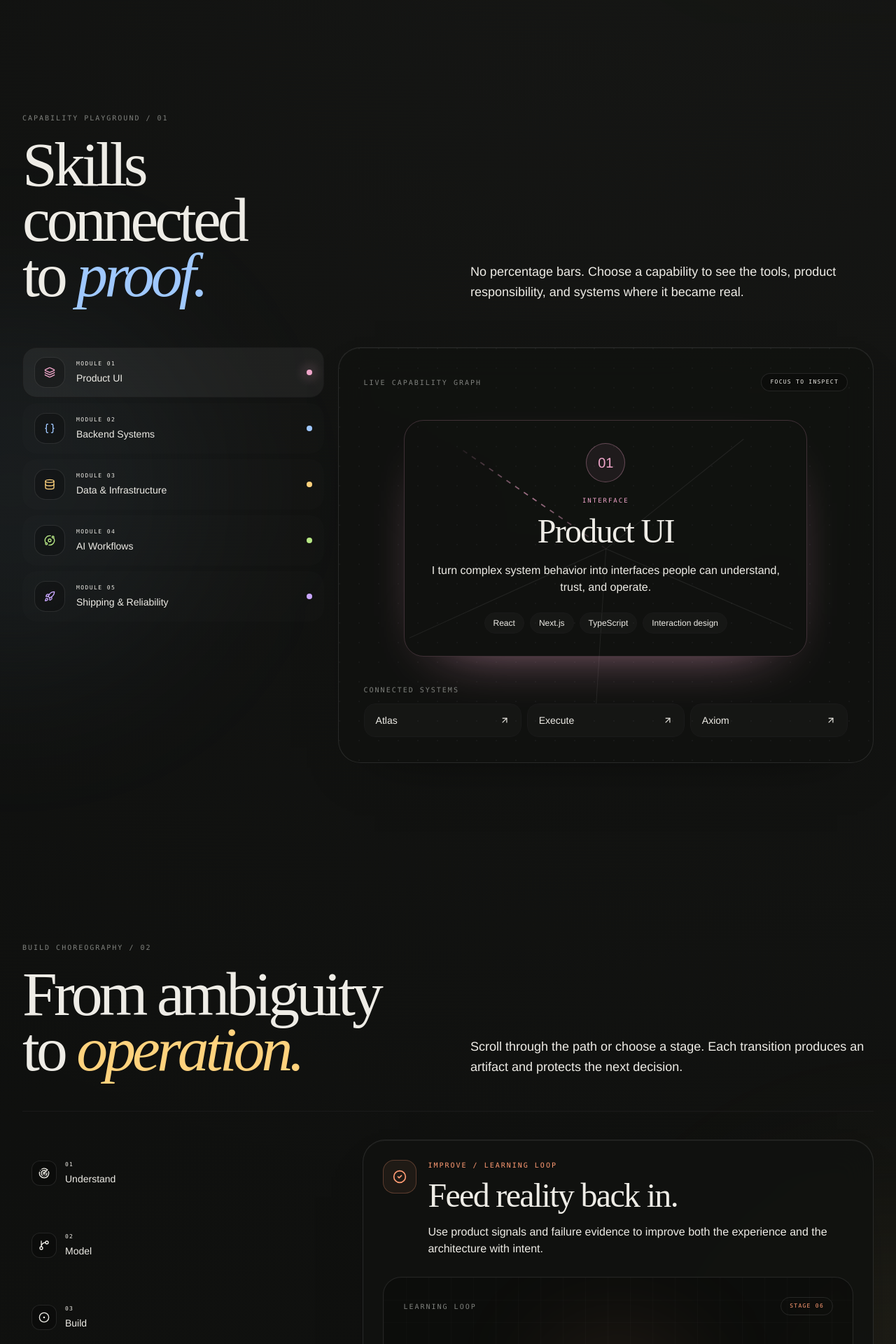
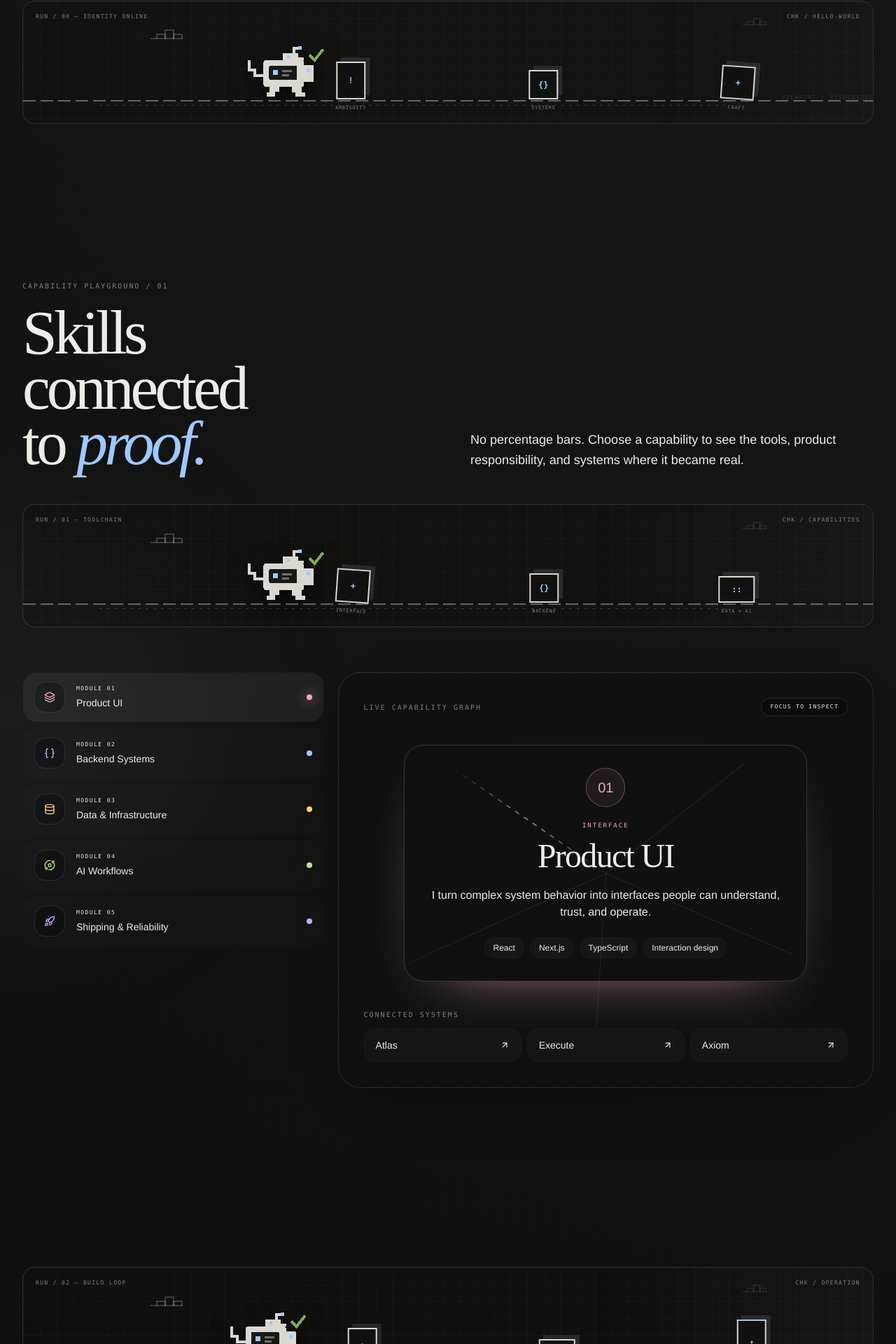
Before and after one commit to priyanshjhaa/Portfolio-, a Next.js app: page / in a window 1280 px wide. Shown: the part 991-2911 px from the top of the page at 70% size. Built offline with nearby package versions, Linux system fonts and the light colour scheme.

Commit message:
feat: apply runner narrative across portfolio chapters

```diff
--- a/components/sections/CapabilitiesLab.tsx
+++ b/components/sections/CapabilitiesLab.tsx
@@ -3,8 +3,9 @@
 import Link from 'next/link';
 import { ArrowUpRight, Braces, Database, Layers3, Orbit, Rocket } from 'lucide-react';
 import { useState } from 'react';
-import { capabilities, projects } from '@/lib/data';
+import { capabilities, projects, runnerSceneById } from '@/lib/data';
 import { AnimatePresence, MotionReveal, motion, useReducedMotion } from '@/components/ui/LabMotion';
+import RunnerChapterScene from '@/components/ui/RunnerChapterScene';
 import { cn } from '@/lib/utils';
 
 const icons = [Layers3, Braces, Database, Orbit, Rocket];
@@ -33,6 +34,10 @@ export default function CapabilitiesLab() {
           <p className="max-w-xl text-lg leading-relaxed text-text-secondary lg:justify-self-end">
             No percentage bars. Choose a capability to see the tools, product responsibility, and systems where it became real.
           </p>
+        </MotionReveal>
+
+        <MotionReveal delay={0.05} className="mt-12">
+          <RunnerChapterScene scene={runnerSceneById.skills} compact />
         </MotionReveal>
 
         <MotionReveal delay={0.08} className="mt-16 grid gap-5 lg:grid-cols-[0.72fr_1.28fr]">
--- a/components/sections/EvidenceLab.tsx
+++ b/components/sections/EvidenceLab.tsx
@@ -1,8 +1,9 @@
 'use client';
 
 import { Check, GitCommitHorizontal, Radio, Sparkles } from 'lucide-react';
-import { currentBuild, receipts, recentBuilds } from '@/lib/data';
+import { currentBuild, receipts, recentBuilds, runnerSceneById } from '@/lib/data';
 import { MotionReveal, motion, useReducedMotion } from '@/components/ui/LabMotion';
+import RunnerChapterScene from '@/components/ui/RunnerChapterScene';
 
 export default function EvidenceLab() {
   const reduceMotion = useReducedMotion();
@@ -25,7 +26,11 @@ export default function EvidenceLab() {
           </p>
         </MotionReveal>
 
-        <div className="grid border-b border-white/8 lg:grid-cols-[0.82fr_1.18fr]">
+        <MotionReveal delay={0.05} className="mt-12">
+          <RunnerChapterScene scene={runnerSceneById.evidence} compact />
+        </MotionReveal>
+
+        <div className="mt-14 grid border-b border-white/8 lg:grid-cols-[0.82fr_1.18fr]">
           <MotionReveal className="border-b border-white/8 py-14 lg:border-b-0 lg:border-r lg:pr-12">
             <div className="flex items-center justify-between gap-4">
               <p className="field-label">Live build feed</p>
--- a/components/sections/FieldContact.tsx
+++ b/components/sections/FieldContact.tsx
@@ -1,6 +1,7 @@
 import { ArrowUpRight, Github, Linkedin, Mail } from 'lucide-react';
-import { contact } from '@/lib/data';
+import { contact, runnerSceneById } from '@/lib/data';
 import { Magnetic, MotionReveal } from '@/components/ui/LabMotion';
+import RunnerChapterScene from '@/components/ui/RunnerChapterScene';
 
 export default function FieldContact({ active = false }: { active?: boolean }) {
   return (
@@ -18,6 +19,10 @@ export default function FieldContact({ active = false }: { active?: boolean }) {
             </span>
           ))}
         </div>
+      </div>
+
+      <div className="mx-auto max-w-[1240px]">
+        <RunnerChapterScene scene={runnerSceneById.contact} compact />
       </div>
 
       <div className="mx-auto max-w-[1240px] py-20 md:py-28">
--- a/components/sections/Hero.tsx
+++ b/components/sections/Hero.tsx
@@ -2,8 +2,9 @@
 
 import Image from 'next/image';
 import { ArrowDownRight, ArrowUpRight, Braces, Github, MapPin, Terminal } from 'lucide-react';
-import { contact, heroContent, heroRoles } from '@/lib/data';
+import { contact, heroContent, heroRoles, runnerSceneById } from '@/lib/data';
 import { KineticWords, MotionReveal, PointerParallax, motion, useReducedMotion } from '@/components/ui/LabMotion';
+import RunnerChapterScene from '@/components/ui/RunnerChapterScene';
 
 function PortraitScene() {
   const reduceMotion = useReducedMotion();
@@ -160,6 +161,9 @@ export default function Hero() {
             <HeroDetails onEnterWork={scrollToWork} />
           </MotionReveal>
         </div>
+        <MotionReveal delay={0.08} className="mt-10 md:mt-16">
+          <RunnerChapterScene scene={runnerSceneById.intro} compact />
+        </MotionReveal>
       </div>
     </section>
   );
--- a/components/sections/ProcessLab.tsx
+++ b/components/sections/ProcessLab.tsx
@@ -3,8 +3,9 @@
 import { CheckCircle2, CircleDot, GitBranch, Radar, Rocket, ShieldCheck } from 'lucide-react';
 import { useEffect, useRef, useState } from 'react';
 import { useMotionValueEvent, useScroll } from 'motion/react';
-import { buildStages } from '@/lib/data';
+import { buildStages, runnerSceneById } from '@/lib/data';
 import { AnimatePresence, MotionReveal, motion, useReducedMotion } from '@/components/ui/LabMotion';
+import RunnerChapterScene from '@/components/ui/RunnerChapterScene';
 import { cn } from '@/lib/utils';
 
 const icons = [Radar, GitBranch, CircleDot, ShieldCheck, Rocket, CheckCircle2];
@@ -85,6 +86,9 @@ export default function ProcessLab() {
   return (
     <section ref={sectionRef} className="relative px-4 py-24 md:px-8 md:py-32 lg:min-h-[180vh]">
       <div className="pointer-events-none absolute right-[-18rem] top-1/3 h-[36rem] w-[36rem] rounded-full bg-[#ffd27d]/[0.055] blur-[120px]" />
+      <div className="relative mx-auto mb-14 max-w-[1240px]">
+        <RunnerChapterScene scene={runnerSceneById.process} compact />
+      </div>
       <div className="relative mx-auto max-w-[1240px] lg:sticky lg:top-24">
         <MotionReveal className="grid gap-7 border-b border-white/8 pb-12 lg:grid-cols-[0.9fr_1.1fr] lg:items-end">
           <div>
--- a/components/sections/ProjectPortals.tsx
+++ b/components/sections/ProjectPortals.tsx
@@ -4,10 +4,11 @@ import Image from 'next/image';
 import Link from 'next/link';
 import { ArrowUpRight, Github, ShieldCheck } from 'lucide-react';
 import { useState } from 'react';
-import { projects, projectVisuals } from '@/lib/data';
+import { projects, projectVisuals, runnerSceneById } from '@/lib/data';
 import { getProjectImageAspectRatio } from '@/lib/project-images';
 import { AnimatePresence, MotionReveal, motion, useReducedMotion } from '@/components/ui/LabMotion';
 import { cn } from '@/lib/utils';
+import RunnerChapterScene from '@/components/ui/RunnerChapterScene';
 
 const flagshipIds = ['atlas', 'execute', 'codemap'];
 const flagshipProjects = flagshipIds.map((id) => projects.find((project) => project.id === id)!).filter(Boolean);
@@ -35,6 +36,10 @@ export default function ProjectPortals() {
           <p className="max-w-xl text-lg leading-relaxed text-text-secondary lg:justify-self-end">
             Every build keeps its short summary visible, then opens into the architecture, tradeoffs, and production evidence behind it.
           </p>
+        </MotionReveal>
+
+        <MotionReveal delay={0.05} className="mt-12">
+          <RunnerChapterScene scene={runnerSceneById.work} compact />
         </MotionReveal>
 
         <MotionReveal delay={0.08} className="mt-14 overflow-hidden rounded-[34px] border border-white/10 bg-[#0f100f]/88 shadow-[0_45px_120px_-72px_rgba(0,0,0,.98)]">
--- a/lib/data.ts
+++ b/lib/data.ts
@@ -1,6 +1,6 @@
 import { Project } from '@/types/project';
 import { SkillGroup, TimelineEntry } from '@/types/skill';
-import type { BuildStage, Capability, ProjectVisual, RunnerScene } from '@/types/experience';
+import type { BuildStage, Capability, ProjectVisual, RunnerChapterId, RunnerScene } from '@/types/experience';
 
 export const projects: Project[] = [
   {
@@ -426,6 +426,10 @@ export const runnerScenes: RunnerScene[] = [
     ],
   },
 ];
+
+export const runnerSceneById = Object.fromEntries(
+  runnerScenes.map((scene) => [scene.id, scene])
+) as Record<RunnerChapterId, RunnerScene>;
 
 export const capabilities: Capability[] = [
   {
```
